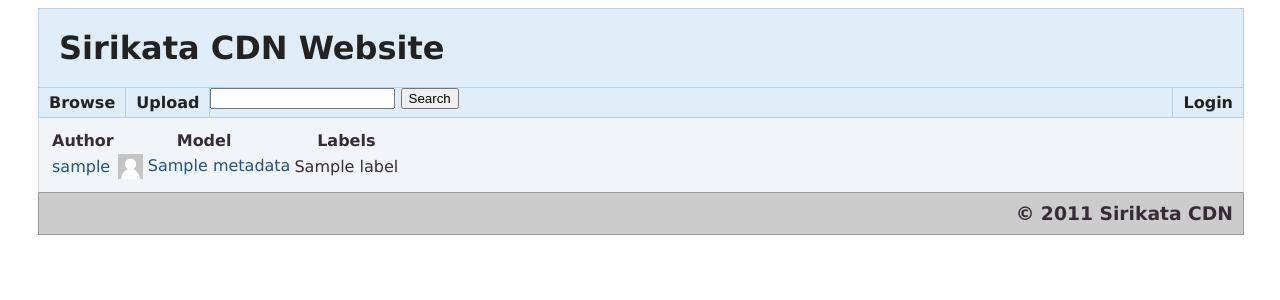
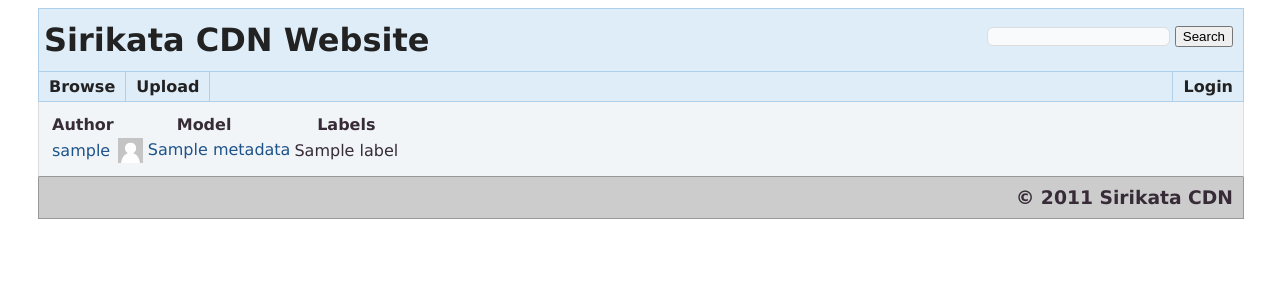
Before and after one commit to sirikata/sirikata-cdn, a Django app: template sirikata-cdn/templates/content/search.html in a window 1280 px wide. Shown: the top 300 px of the page. Run offline with Django 3.2, Linux system fonts and the light colour scheme; tables that the repository leaves empty hold one stand-in row (values such as "Sample post"); the template is opened without the code that fills it: values that come from a table or form of the project are taken from there, most other values are stand-ins (such as "Sample title", 1, 10 or a date in 2020); parts of the project's set-up code (start-up, migrations or seed data) failed here and were passed over; some libraries are stand-ins or nearby versions.

Commit message:
Move search box to a nicer place

```diff
--- a/sirikata-cdn/media/css/main.css
+++ b/sirikata-cdn/media/css/main.css
@@ -8,12 +8,18 @@ div#header {
     background: #deedf7;
     width: 100%;
     border: 1px solid #aed0ea;
+    padding: 12px 0px 12px 0px;
     margin: 0;
 }
-div#header h1 {
-	margin: 0;
-	padding: 20px;
+div#header div, h1 {
+	margin: 5px;
+	padding: 0;
 	color: #222222;
+	display: inline;
+}
+div#header div#search_box {
+    float: right;
+    margin-right: 10px;
 }
 
 div#navbar {
--- a/sirikata-cdn/templates/base.html
+++ b/sirikata-cdn/templates/base.html
@@ -24,19 +24,21 @@
 
 <div id="home">
 
-<div id="header"><h1>Sirikata CDN Website</h1></div>
+<div id="header">
+<h1>Sirikata CDN Website</h1>
+<div id="search_box">
+<form id="search_form" method="GET" action="/search">
+<input id="search_text" type="text" name="q" class="ui-widget-content ui-corner-all" />
+<input id="search_submit" type="submit" value="Search" />
+</form>
+</div>
+</div>
 
 <div id="navbar">
     <div id="navigation">
         <ul id="menu_list">
             <li><a href="/">Browse</a></li>
             <li><a href="/upload/">Upload</a></li>
-            <li>
-                <form method = 'GET' action = '/search'>
-                    <input type = 'text' name = 'q' />
-                    <input type = 'submit' value = 'Search' />
-                </form>
-            </li>
         </ul>
     </div>
     <div id="useractions">
```
